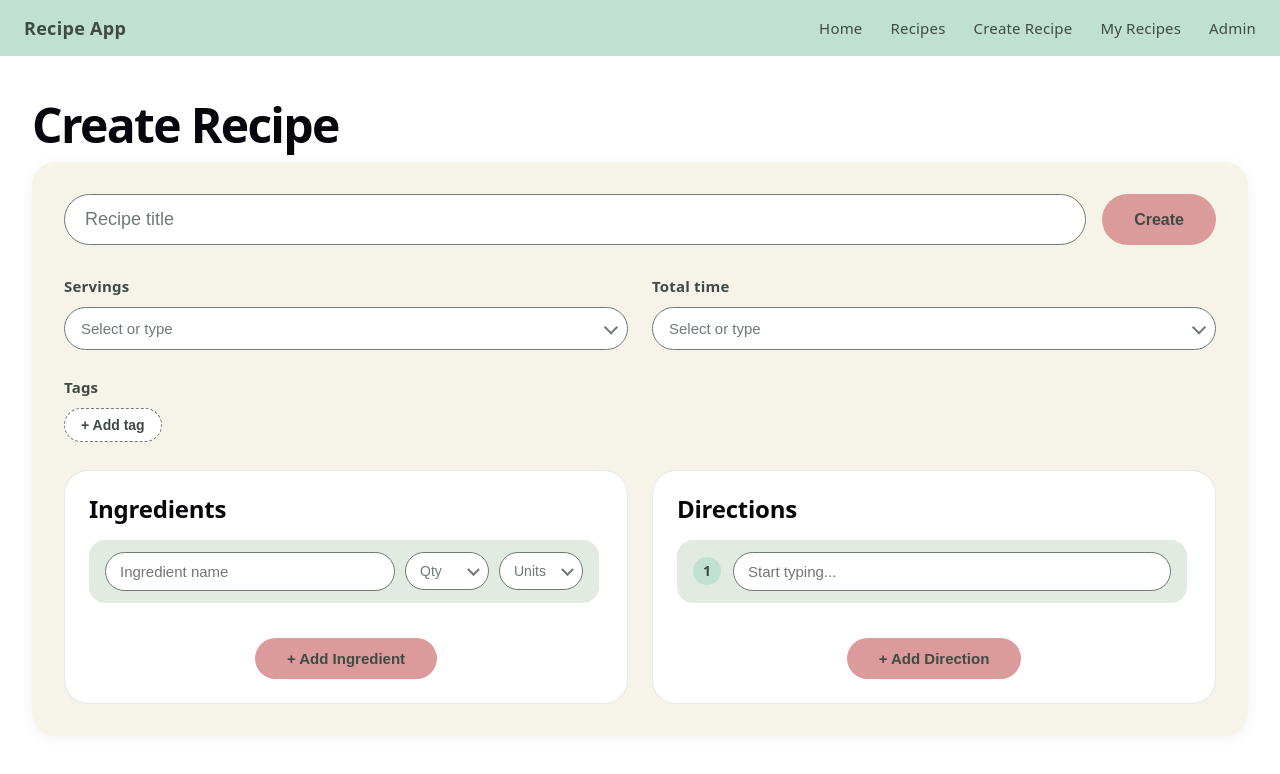
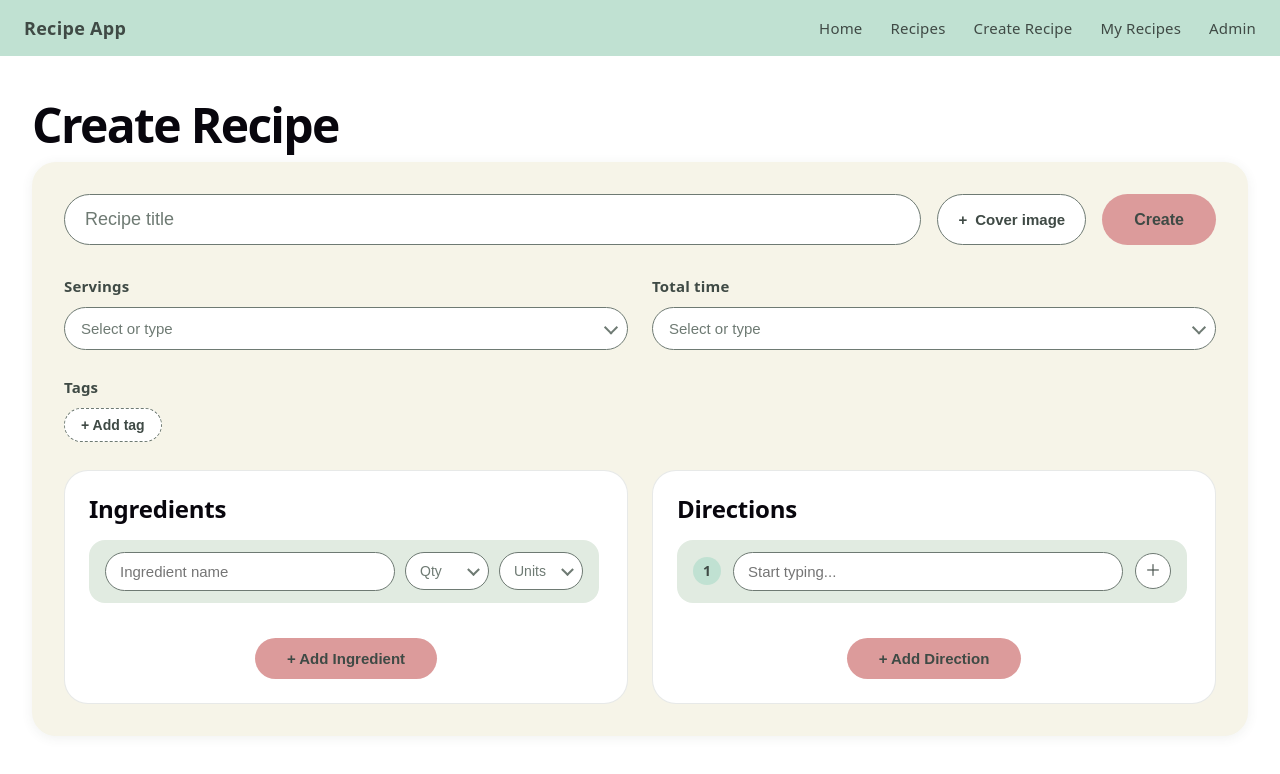
Before and after one commit to ethan-y-cheung/recipe-project, a React (Vite) app in the folder frontend/: page /create in a window 1280 px wide. Shown: the top 774 px of the page. Built offline with nearby package versions, Linux system fonts and the light colour scheme.

Commit message:
feat: add image upload function

```diff
--- a/frontend/src/pages/CreateRecipe.css
+++ b/frontend/src/pages/CreateRecipe.css
@@ -191,6 +191,56 @@
 
 .create-button:hover {
   filter: brightness(0.96);
+}
+
+/* Visually hide native file inputs while keeping them accessible */
+.visually-hidden {
+  position: absolute;
+  width: 1px;
+  height: 1px;
+  padding: 0;
+  margin: -1px;
+  overflow: hidden;
+  clip: rect(0, 0, 0, 0);
+  white-space: nowrap;
+  border: 0;
+}
+
+/* Inline cover-image button, sits between the title input and Create button */
+.cover-button {
+  display: inline-flex;
+  align-items: center;
+  gap: 8px;
+  flex-shrink: 0;
+  padding: 14px 20px;
+  font-size: 15px;
+  font-weight: 600;
+  color: var(--text);
+  background-color: #fff;
+  border: 1px solid var(--muted-text);
+  border-radius: 999px;
+  cursor: pointer;
+  white-space: nowrap;
+  transition: border-color 0.15s ease, background-color 0.15s ease;
+}
+
+.cover-button:hover {
+  border-color: var(--text);
+  background-color: rgba(255, 255, 255, 0.7);
+}
+
+.cover-button--set {
+  border-color: var(--Header);
+  background-color: var(--Header);
+}
+
+.cover-button--remove {
+  gap: 0;
+  padding: 0;
+  width: 44px;
+  justify-content: center;
+  font-size: 22px;
+  line-height: 1;
 }
 
 /* Meta dropdowns: servings, total time, tags */
@@ -434,11 +484,84 @@
 /* Direction entry */
 .direction-entry {
   display: flex;
-  align-items: center;
+  flex-direction: column;
   gap: 12px;
   background-color: #E1EBE1;
   border-radius: 16px;
   padding: 12px 16px;
+}
+
+.direction-entry__row {
+  display: flex;
+  align-items: center;
+  gap: 12px;
+}
+
+/* Square icon-buttons sitting at the right of a direction row */
+.direction-image-button,
+.direction-remove-button {
+  flex-shrink: 0;
+  display: inline-flex;
+  align-items: center;
+  justify-content: center;
+  width: 36px;
+  height: 36px;
+  padding: 0;
+  font-size: 16px;
+  line-height: 1;
+  color: var(--text);
+  background-color: #fff;
+  border: 1px solid var(--muted-text);
+  border-radius: 50%;
+  cursor: pointer;
+  transition: border-color 0.15s ease, background-color 0.15s ease;
+}
+
+.direction-image-button:hover,
+.direction-remove-button:hover {
+  border-color: var(--text);
+  background-color: rgba(255, 255, 255, 0.7);
+}
+
+.direction-remove-button {
+  font-size: 20px;
+}
+
+/* Per-step image thumbnail with a remove control */
+.direction-image {
+  position: relative;
+  align-self: flex-start;
+  margin-left: 40px;
+}
+
+.direction-image__img {
+  display: block;
+  max-width: 220px;
+  max-height: 160px;
+  border-radius: 12px;
+  object-fit: cover;
+}
+
+.direction-image__remove {
+  position: absolute;
+  top: -8px;
+  right: -8px;
+  width: 24px;
+  height: 24px;
+  display: inline-flex;
+  align-items: center;
+  justify-content: center;
+  font-size: 16px;
+  line-height: 1;
+  color: var(--text);
+  background-color: #fff;
+  border: 1px solid var(--muted-text);
+  border-radius: 50%;
+  cursor: pointer;
+}
+
+.direction-image__remove:hover {
+  background-color: rgba(63, 74, 69, 0.12);
 }
 
 .direction-entry__number {
@@ -467,7 +590,6 @@
   min-width: 0;
 }
 
-/* Add buttons — centered, pinned at the bottom of each card */
 .add-button {
   align-self: center;
   margin-top: 8px;
--- a/frontend/src/pages/CreateRecipe.tsx
+++ b/frontend/src/pages/CreateRecipe.tsx
@@ -89,6 +89,15 @@ function ComboBox({
 }
 
 
+type Direction = {
+  id: number
+  text: string
+  /** Object URL for a locally selected image preview, or null. */
+  imageUrl: string | null
+}
+
+let directionId = 1
+
 export default function CreateRecipe() {
   const [availableTags, setAvailableTags] = useState<string[]>(DEFAULT_TAGS)
   const [selectedTags, setSelectedTags] = useState<string[]>([])
@@ -99,6 +108,94 @@ export default function CreateRecipe() {
   const [totalTime, setTotalTime] = useState('')
   const [qty, setQty] = useState('')
   const [units, setUnits] = useState('')
+
+  // Cover image (local preview only — uploaded when the save flow exists)
+  const [coverUrl, setCoverUrl] = useState<string | null>(null)
+  const coverInputRef = useRef<HTMLInputElement>(null)
+
+  const [directions, setDirections] = useState<Direction[]>([
+    { id: directionId, text: '', imageUrl: null },
+  ])
+  // One hidden file input per direction, keyed by direction id
+  const directionInputRefs = useRef<Record<number, HTMLInputElement | null>>({})
+
+  const setCoverImage = (file: File | undefined) => {
+    if (!file) return
+    setCoverUrl((prev) => {
+      if (prev) URL.revokeObjectURL(prev)
+      return URL.createObjectURL(file)
+    })
+  }
+
+  const removeCover = () => {
+    setCoverUrl((prev) => {
+      if (prev) URL.revokeObjectURL(prev)
+      return null
+    })
+    if (coverInputRef.current) coverInputRef.current.value = ''
+  }
+
+  // TODO: re-wire to the "+ Add Direction" button once each direction has its
+  // own per-entry state (today the qty/units ComboBoxes share single state, so
+  // added rows would mirror the same values). Prefixed with _ to keep it from
+  // tripping noUnusedLocals while intentionally unwired.
+  const _addDirection = () => {
+    directionId += 1
+    setDirections((prev) => [
+      ...prev,
+      { id: directionId, text: '', imageUrl: null },
+    ])
+  }
+  void _addDirection
+
+  const updateDirectionText = (id: number, text: string) => {
+    setDirections((prev) =>
+      prev.map((d) => (d.id === id ? { ...d, text } : d))
+    )
+  }
+
+  const setDirectionImage = (id: number, file: File | undefined) => {
+    if (!file) return
+    setDirections((prev) =>
+      prev.map((d) => {
+        if (d.id !== id) return d
+        if (d.imageUrl) URL.revokeObjectURL(d.imageUrl)
+        return { ...d, imageUrl: URL.createObjectURL(file) }
+      })
+    )
+  }
+
+  const removeDirectionImage = (id: number) => {
+    setDirections((prev) =>
+      prev.map((d) => {
+        if (d.id !== id) return d
+        if (d.imageUrl) URL.revokeObjectURL(d.imageUrl)
+        return { ...d, imageUrl: null }
+      })
+    )
+    const input = directionInputRefs.current[id]
+    if (input) input.value = ''
+  }
+
+  const removeDirection = (id: number) => {
+    setDirections((prev) => {
+      const target = prev.find((d) => d.id === id)
+      if (target?.imageUrl) URL.revokeObjectURL(target.imageUrl)
+      return prev.filter((d) => d.id !== id)
+    })
+  }
+
+  // Release any object URLs still held when the page unmounts
+  useEffect(() => {
+    return () => {
+      if (coverUrl) URL.revokeObjectURL(coverUrl)
+      directions.forEach((d) => {
+        if (d.imageUrl) URL.revokeObjectURL(d.imageUrl)
+      })
+    }
+    // Cleanup only on unmount; per-image revokes are handled at replace time.
+    // eslint-disable-next-line react-hooks/exhaustive-deps
+  }, [])
 
   const toggleTag = (tag: string) => {
     setSelectedTags((prev) =>
@@ -152,9 +249,36 @@ export default function CreateRecipe() {
             className="recipe-title-input"
             placeholder="Recipe title"
           />
+          <button
+            type="button"
+            className={`cover-button${coverUrl ? ' cover-button--set' : ''}`}
+            onClick={() => coverInputRef.current?.click()}
+            title={coverUrl ? 'Change cover image' : 'Add a cover image'}
+          >
+            <span aria-hidden="true">+</span>
+            {coverUrl ? 'Cover added' : 'Cover image'}
+          </button>
+          {coverUrl && (
+            <button
+              type="button"
+              className="cover-button cover-button--remove"
+              onClick={removeCover}
+              title="Remove cover image"
+              aria-label="Remove cover image"
+            >
+              ×
+            </button>
+          )}
           <button type="button" className="create-button">
             Create
           </button>
+          <input
+            ref={coverInputRef}
+            type="file"
+            accept="image/*"
+            className="visually-hidden"
+            onChange={(e) => setCoverImage(e.target.files?.[0])}
+          />
         </div>
 
         {/* Meta dropdowns */}
@@ -303,16 +427,86 @@ export default function CreateRecipe() {
           <section className="section-card">
             <h2 className="section-card__heading">Directions</h2>
             <div className="section-card__list">
-              <div className="direction-entry">
-                <span className="direction-entry__number">1</span>
+              {directions.map((direction, index) => (
+                <div key={direction.id} className="direction-entry">
+                  <div className="direction-entry__row">
+                    <span className="direction-entry__number">
+                      {index + 1}
+                    </span>
                     <input
                       type="text"
                       className="direction-entry__input"
                       placeholder="Start typing..."
+                      value={direction.text}
+                      onChange={(e) =>
+                        updateDirectionText(direction.id, e.target.value)
+                      }
+                    />
+                    <button
+                      type="button"
+                      className="direction-image-button"
+                      aria-label={`Attach image to step ${index + 1}`}
+                      title="Attach image"
+                      onClick={() =>
+                        directionInputRefs.current[direction.id]?.click()
+                      }
+                    >
+                      ＋
+                    </button>
+                    {directions.length > 1 && (
+                      <button
+                        type="button"
+                        className="direction-remove-button"
+                        aria-label={`Remove step ${index + 1}`}
+                        title="Remove step"
+                        onClick={() => removeDirection(direction.id)}
+                      >
+                        ×
+                      </button>
+                    )}
+                    <input
+                      ref={(el) => {
+                        directionInputRefs.current[direction.id] = el
+                      }}
+                      type="file"
+                      accept="image/*"
+                      className="visually-hidden"
+                      onChange={(e) =>
+                        setDirectionImage(direction.id, e.target.files?.[0])
+                      }
                     />
                   </div>
+
+                  {direction.imageUrl && (
+                    <div className="direction-image">
+                      <img
+                        className="direction-image__img"
+                        src={direction.imageUrl}
+                        alt={`Step ${index + 1}`}
+                      />
+                      <button
+                        type="button"
+                        className="direction-image__remove"
+                        aria-label={`Remove image from step ${index + 1}`}
+                        onClick={() => removeDirectionImage(direction.id)}
+                      >
+                        ×
+                      </button>
                     </div>
-            <button type="button" className="add-button">
+                  )}
+                </div>
+              ))}
+            </div>
+            {/* TODO: Add Direction is unwired. Re-enable onClick={_addDirection}
+                once the shared-state bug is fixed — multiple direction entries
+                currently collide on the same combo/input state (e.g. the qty and
+                units ComboBoxes are driven by single shared `qty`/`units` state,
+                so every row would mirror the same value). Each direction needs
+                its own per-entry state before adding more rows is safe. */}
+            <button
+              type="button"
+              className="add-button"
+            >
               + Add Direction
             </button>
           </section>
```
Lines whose indentation alone changed are shown as unchanged.
